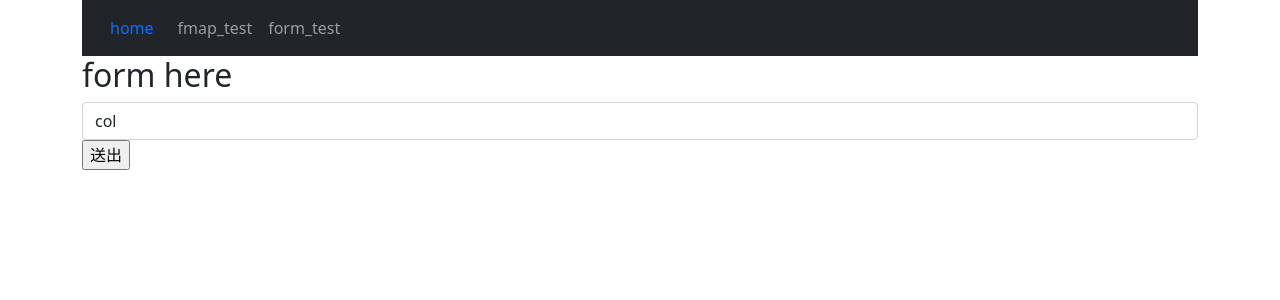
After one commit to dogppatrick/Djangodemo, a Django app: page /formtest/ in a window 1280 px wide. The commit adds this page. Shown: the top 300 px of the page. Run offline with Django 3.2, Linux system fonts and the light colour scheme.

Commit message:
add form_test

```diff
--- a/blog/settings.py
+++ b/blog/settings.py
@@ -23,8 +23,8 @@ BASE_DIR = Path(__file__).resolve().parent.parent
 # See https://docs.djangoproject.com/en/3.2/howto/deployment/checklist/
 
 # SECURITY WARNING: keep the secret key used in production secret!
-SECRET_KEY = os.environ.get('SECRET_KEY')
-# SECRET_KEY = 'klqwrfq;merlkqewthgo2u5jo3ntwldqpm'
+# SECRET_KEY = os.environ.get('SECRET_KEY')
+SECRET_KEY = 'klqwrfq;merlkqewthgo2u5jo3ntwldqpm'
 
 # SECURITY WARNING: don't run with debug turned on in production!
 DEBUG = True
--- a/blog/urls.py
+++ b/blog/urls.py
@@ -16,7 +16,7 @@ Including another URLconf
 from django.contrib import admin
 from django.urls import path
 
-from pages.views import home_view, fmap_view, fmap_detail_view
+from pages.views import home_view, fmap_view, fmap_detail_view, form_view
 from profiles.views import profile_view
 
 urlpatterns = [
@@ -24,6 +24,7 @@ urlpatterns = [
     path('home/', home_view),
     path('profiles/', profile_view),
     path('fmap/', fmap_view),
+    path('formtest/', form_view),
     path('fmap/<int:distict>', fmap_view),
     path('fmap/<int:distict>/<int:point>', fmap_detail_view),
     path('admin/', admin.site.urls),
--- a/pages/views.py
+++ b/pages/views.py
@@ -31,7 +31,6 @@ def get_fmap(user_agent, center_point,marker_points):
     fmap = fmap._repr_html_()
     return fmap
 
-# Create your views here.
 def home_view(request,*args, **kwargs):
     print(request.user)
     context = {
@@ -67,3 +66,26 @@ def fmap_detail_view(request,distict=0,point=0,*args, **kwargs):
         "points":[[d,d] for d in dist_tmp.keys()]
     }
     return render(request,"fmap_detail.html",context)
+
+def form_view(request,*args, **kwargs):
+    input_col = ['who_are_you']
+    context = {
+        "title": "form_test",
+    }
+    if request.method == 'POST':
+        result = {col:request.POST[col] for col in request.POST}
+        print(f'result :{result}')
+        # TODO add result to db
+        # redirect to where
+        return fmap_view(request,distict=0,*args, **kwargs)
+
+
+    context['input_col'] = input_col
+
+    return render(request,"form_test.html",context)
+
+def form_result_view(request,*args, **kwargs):
+    context = {
+        "title": "form_test",
+    }
+    return render(request,"form_result.html",context)
--- /dev/null
+++ b/templates/form_test.html
@@ -0,0 +1,20 @@
+{% extends "base.html" %}
+
+{% block title %}
+    <title>{{ title }}</title>
+{% endblock %}
+
+
+{% block content %}
+<h2>form here </h2>
+<form action="" method="post">
+        {% csrf_token %}
+        <table>
+        {% for col in input_col%}
+            <input class="form-control" type="text" name="col"  maxlength="150" value = "col">
+        {%endfor%}
+        </table>
+        <input type="submit" value="送出" />
+</form>
+
+{% endblock %}
--- a/templates/header.html
+++ b/templates/header.html
@@ -6,6 +6,9 @@
                 <li class="nav-item">
                     <a class="nav-link" href="/fmap/" >fmap_test</a>
                 </li>
+                <li class="nav-item">
+                    <a class="nav-link" href="/formtest/" >form_test</a>
+                </li>
             </ul>
         </div>
     </div>
```
